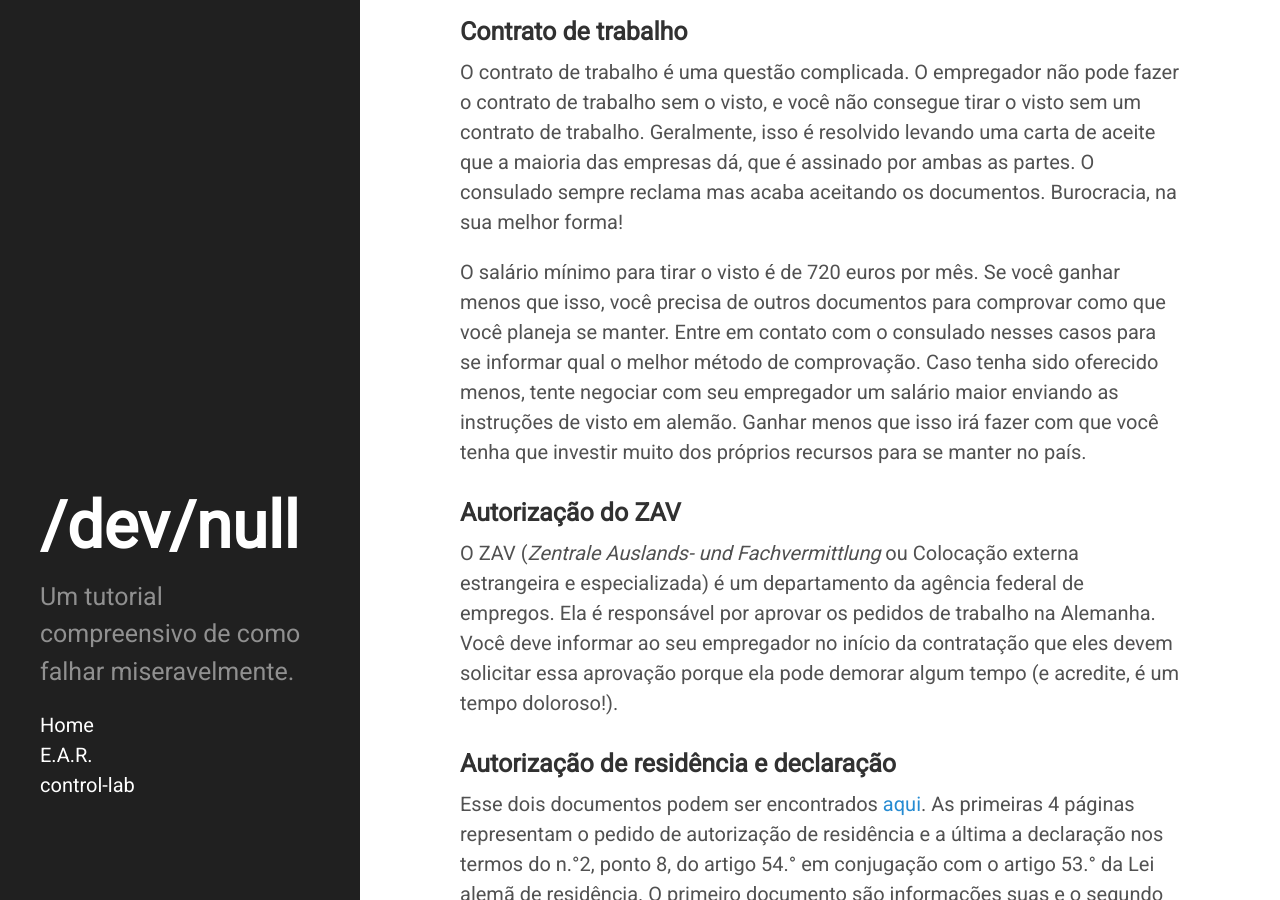
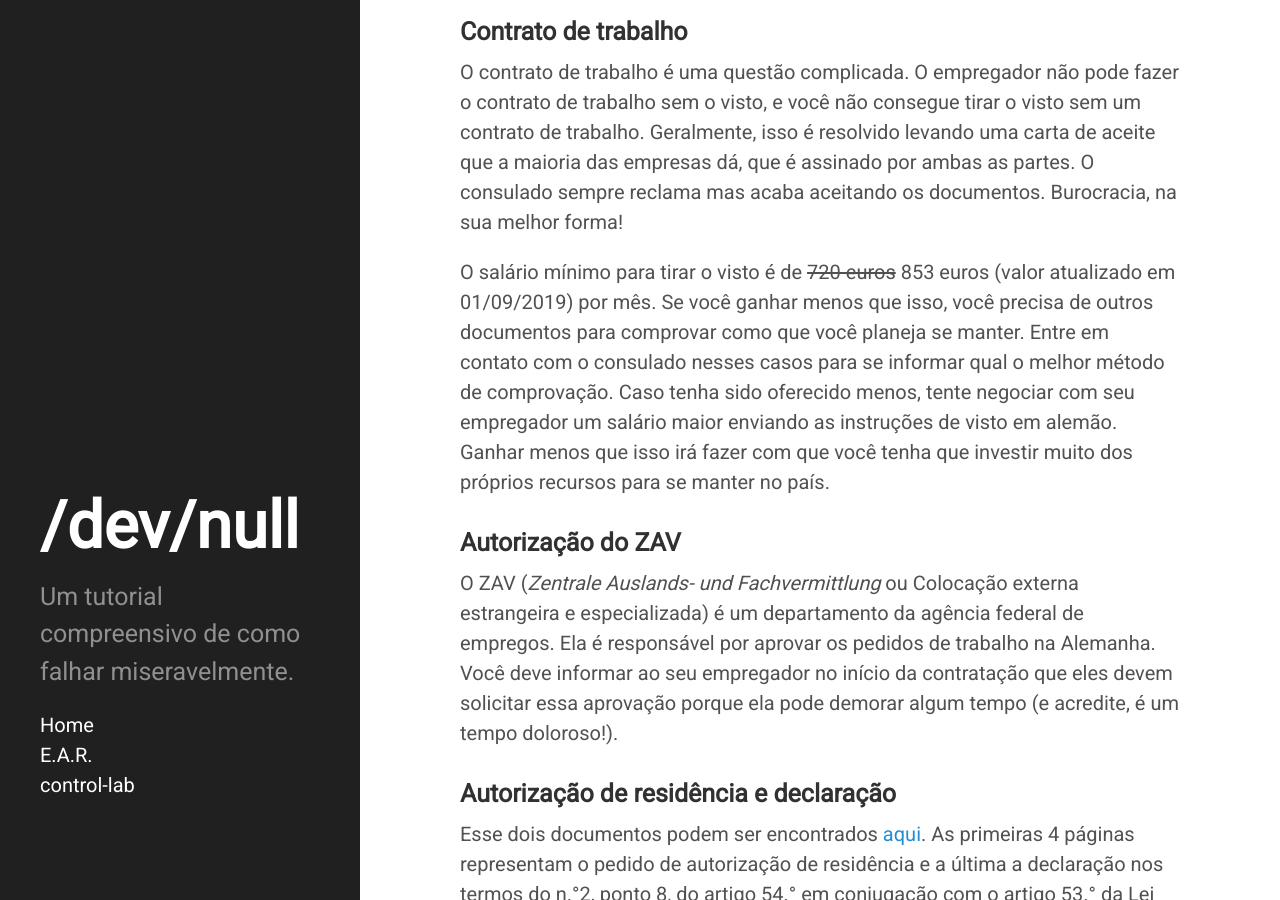
Before and after one commit to bvanelli/bvanelli.github.io, a Jekyll site: the page built from _posts/2019-06-09-estagio-na-alemanha.markdown, in a window 1280 px wide and 900 px high, scrolled down 1576 px. Built offline with Jekyll 4.4.1, drawn with Linux system fonts in a browser that asks for light colours; nearby versions of some CDN libraries.

Commit message:
Updating minmum required salary for interns.

```diff
--- a/_posts/2019-06-09-estagio-na-alemanha.markdown
+++ b/_posts/2019-06-09-estagio-na-alemanha.markdown
@@ -36,7 +36,7 @@ No momento que você possuir todos os documentos, você pode [agendar um horári
 
 O contrato de trabalho é uma questão complicada. O empregador não pode fazer o contrato de trabalho sem o visto, e você não consegue tirar o visto sem um contrato de trabalho. Geralmente, isso é resolvido levando uma carta de aceite que a maioria das empresas dá, que é assinado por ambas as partes. O consulado sempre reclama mas acaba aceitando os documentos. Burocracia, na sua melhor forma!
 
-O salário mínimo para tirar o visto é de 720 euros por mês. Se você ganhar menos que isso, você precisa de outros documentos para comprovar como que você planeja se manter. Entre em contato com o consulado nesses casos para se informar qual o melhor método de comprovação. Caso tenha sido oferecido menos, tente negociar com seu empregador um salário maior enviando as instruções de visto em alemão. Ganhar menos que isso irá fazer com que você tenha que investir muito dos próprios recursos para se manter no país.
+O salário mínimo para tirar o visto é de ~~720 euros~~ 853 euros (valor atualizado em 01/09/2019)  por mês. Se você ganhar menos que isso, você precisa de outros documentos para comprovar como que você planeja se manter. Entre em contato com o consulado nesses casos para se informar qual o melhor método de comprovação. Caso tenha sido oferecido menos, tente negociar com seu empregador um salário maior enviando as instruções de visto em alemão. Ganhar menos que isso irá fazer com que você tenha que investir muito dos próprios recursos para se manter no país.
 
 ### Autorização do ZAV
 
```
